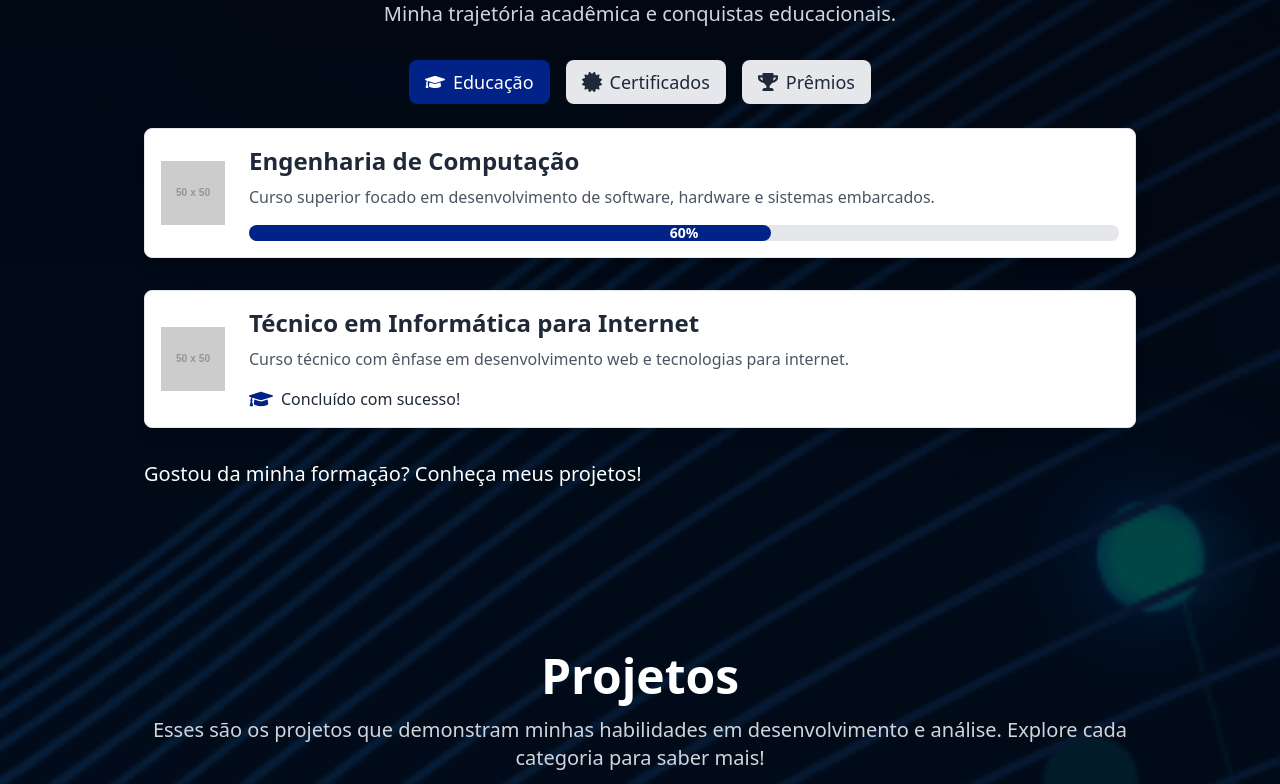
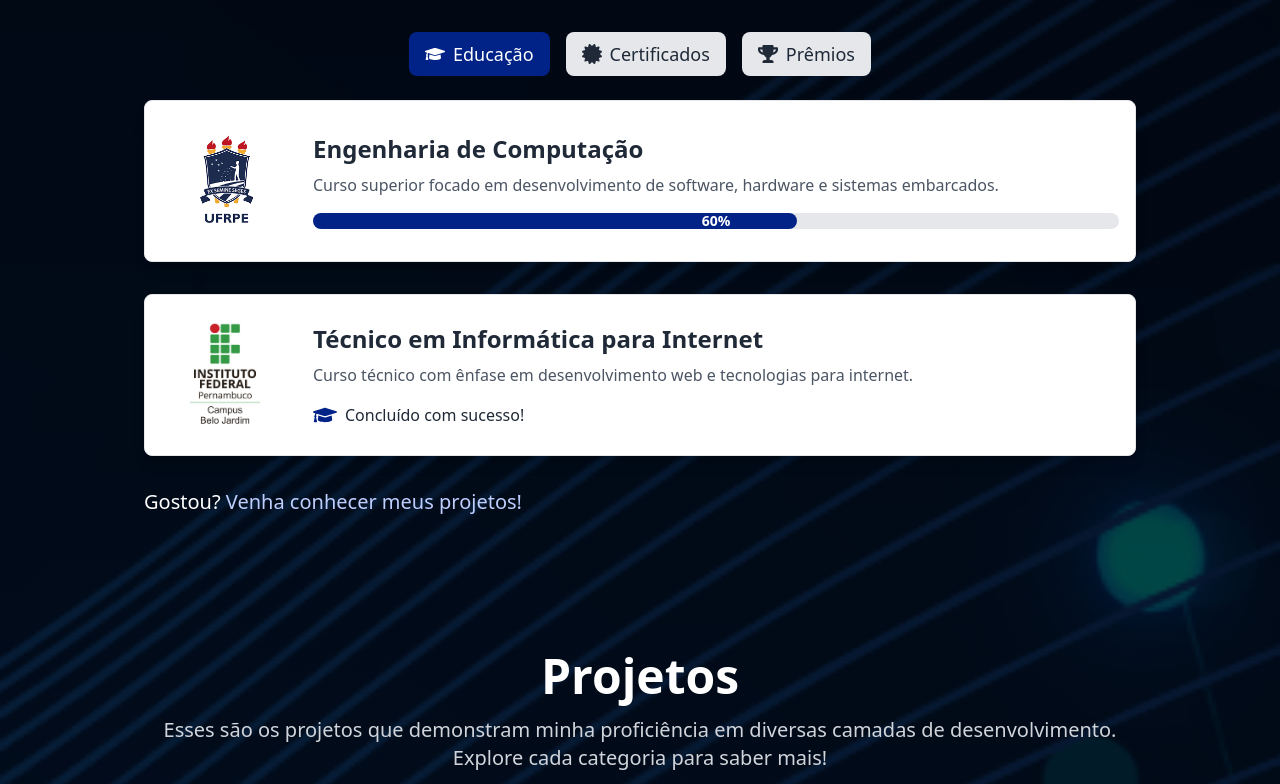
Before and after one commit to Erickjonatthan/portfolio-ejms, a React (Vite) app: page / in a window 1280 px wide. Shown: the part 2676-3460 px from the top of the page. Built offline with nearby package versions, Linux system fonts and the light colour scheme.

Commit message:
feat(Education): update education section with new logos, certificates, and awards
Updated the Education component to include new institution logos, added recent certificates, and updated awards. Also, improved the styling and animations for better user experience.

```diff
--- a/src/components/Contact.jsx
+++ b/src/components/Contact.jsx
@@ -63,7 +63,7 @@ export default function Contact() {
           >
             <FaPhone className="text-3xl text-blue-500 mx-auto mb-2" />
             <h3 className="text-lg font-semibold text-gray-800 mb-1">Telefone</h3>
-            <p className="text-sm text-gray-600">(81) 99999-9999</p>
+            <p className="text-sm text-gray-600">(81) 98997-9429</p>
           </Motion.div>
 
           <Motion.div
@@ -73,7 +73,7 @@ export default function Contact() {
           >
             <FaMapMarkerAlt className="text-3xl text-blue-500 mx-auto mb-2" />
             <h3 className="text-lg font-semibold text-gray-800 mb-1">Localização</h3>
-            <p className="text-sm text-gray-600">Recife, Pernambuco</p>
+            <p className="text-sm text-gray-600">São Bento do Una, Pernambuco</p>
           </Motion.div>
         </div>
 
--- a/src/components/Education.jsx
+++ b/src/components/Education.jsx
@@ -1,97 +1,145 @@
-import React, { useState } from 'react';
-import { motion as Motion } from 'framer-motion';
-import { FaGraduationCap, FaCertificate, FaTrophy } from 'react-icons/fa';
-import { useInView } from '../hooks/useInView';
+import React, { useState } from "react";
+import { motion as Motion } from "framer-motion";
+import { FaGraduationCap, FaCertificate, FaTrophy } from "react-icons/fa";
+import { useInView } from "../hooks/useInView";
 
 const educationData = [
   {
     title: "Engenharia de Computação",
-    institution: "Universidade XYZ",
-    logo: "https://via.placeholder.com/50",
+    institution: "UFRPE - UABJ",
+    logo: "/assets/ufrpe.png",
     progress: 60,
-    description: "Curso superior focado em desenvolvimento de software, hardware e sistemas embarcados.",
+    description:
+      "Curso superior focado em desenvolvimento de software, hardware e sistemas embarcados.",
   },
   {
     title: "Técnico em Informática para Internet",
-    institution: "IFPE",
-    logo: "https://via.placeholder.com/50",
+    institution: "IFPE - Campus Belo Jardim",
+    logo: "/assets/ifpebj.png",
     completed: true,
-    description: "Curso técnico com ênfase em desenvolvimento web e tecnologias para internet.",
+    description:
+      "Curso técnico com ênfase em desenvolvimento web e tecnologias para internet.",
   },
 ];
 
 const certificates = [
   {
-    title: "React Avançado",
-    platform: "Udemy",
-    link: "https://www.udemy.com/certificate/12345",
-    date: "Março de 2025",
+    title: "Programa Oracle Next Education F2 T5 Back-end",
+    platform: "Alura",
+    link: "https://cursos.alura.com.br/program/certificate/79ce5fa7-34da-4d5b-83e8-7b776616bb93",
+    date: "Setembro de 2023",
   },
   {
-    title: "Machine Learning",
-    platform: "Coursera",
-    link: "https://www.coursera.org/certificate/67890",
+    title:
+      "Qualidade de Água de Reservatórios da Compesa usando IA e dispositivos mobile",
+    platform: "Even3",
+    link: "https://www.even3.com.br/documentos/imprimir?i=28728037.0562535.5.8.8428374369267668&cc=6F381AEB-3A06-4CD5-8F5E-4A65117BD0AF",
+    date: "Janeiro de 2025",
+  },
+  {
+    title: "Santander Tech+ | Back-End",
+    platform: "Ada Tech",
+    link: "https://ada.tech/certificado?code=38a3418d-12f7-854a-2511-47892915f500",
+    date: "Dezembro de 2024",
+  },
+  {
+    title: "Santander Tech+ | Fundamentos Tech",
+    platform: "Ada Tech",
+    link: "https://ada.tech/certificado?code=998779ab-7f9f-8c62-2e2d-4e031c62b34e",
+    date: "Dezembro de 2024",
+  },
+  {
+    title:
+      "Estruturas de Dados e Algoritmos para o Desenvolvimento de Hardware ",
+    platform: "VIRTUS",
+    link: "https://moodle.virtus-cc.ufcg.edu.br/mod/simplecertificate/verify.php?code=671a9452-c754-40d7-97e2-20150a000104",
+    date: "Outubro de 2024",
+  },
+  {
+    title: "NLW Journey - Java",
+    platform: "Rocketseat",
+    link: "app.rocketseat.com.br/certificates/dd27ca32-3ea8-4058-a7ea-acb32be1a59b",
+    date: "Julho de 2024",
+  },
+  {
+    title: "NLW Expert trilha de Java",
+    platform: "Rocketseat",
+    link: "https://app.rocketseat.com.br/certificates/5c6b3dc8-853b-4eaa-ae77-63a78eeb15dd",
+    date: "Fevereiro de 2024",
+  },
+  {
+    title: "Formação SQL com MySQL Server da Oracle - ONE",
+    platform: "Alura",
+    link: "https://cursos.alura.com.br/degree/certificate/867d683b-c52f-418c-a974-62e6b0c8195a",
     date: "Janeiro de 2024",
   },
   {
-    title: "JavaScript Moderno",
+    title: "Formação Oracle Cloud Infrastructure - ONE",
     platform: "Alura",
-    link: "https://www.alura.com.br/certificate/12345",
-    date: "Dezembro de 2023",
+    link: "https://cursos.alura.com.br/degree/certificate/46b9b88e-4e10-4279-8c4d-18925aac8c12",
+    date: "Janeiro de 2024",
+  },
+];
+
+// Mapeamento dos meses em português para números (0-11)
+const monthMap = {
+  janeiro: 0, fevereiro: 1, março: 2, abril: 3, maio: 4, junho: 5,
+  julho: 6, agosto: 7, setembro: 8, outubro: 9, novembro: 10, dezembro: 11
+};
+
+// Função para converter a data string para objeto Date
+const parseDate = (dateString) => {
+  const parts = dateString.toLowerCase().split(' de ');
+  if (parts.length === 2) {
+    const month = monthMap[parts[0]];
+    const year = parseInt(parts[1], 10);
+    if (month !== undefined && !isNaN(year)) {
+      // Cria a data no final do mês para garantir a ordem correta dentro do mesmo mês/ano
+      return new Date(year, month + 1, 0);
+    }
+  }
+  // Retorna uma data inválida ou muito antiga se o formato for inesperado
+  return new Date(0);
+};
+
+// Ordena os certificados pela data (mais recente primeiro)
+certificates.sort((a, b) => parseDate(b.date) - parseDate(a.date));
+
+const awards = [
+  {
+    title: "Honorable Mention Pale Blue Dot: Visualization Challenge",
+    institution: "NASA - National Aeronautics and Space Administration",
+    year: 2024,
   },
   {
-    title: "Design de Interfaces",
-    platform: "Figma Academy",
-    link: "https://www.figma.com/certificate/67890",
-    date: "Novembro de 2023",
-  },
-    {
-        title: "Desenvolvimento Mobile",
-        platform: "Udacity",
-        link: "https://www.udacity.com/certificate/12345",
-        date: "Outubro de 2023",
-    },
-    {
-        title: "Banco de Dados Avançado",
-        platform: "DataCamp",
-        link: "https://www.datacamp.com/certificate/67890",
-        date: "Setembro de 2023",
+    title: "1° Lugar na competição de Programação",
+    institution: "UFRPE",
+    year: 2023,
   },
 
 ];
 
-const awards = [
-  {
-    title: "Melhor Projeto de Graduação",
-    institution: "Universidade XYZ",
-    year: 2024,
-  },
-  {
-    title: "Medalha de Ouro - Olimpíada de Programação",
-    institution: "IFPE",
-    year: 2023,
-  },
-];
-
 export default function Education() {
-  const [activeTab, setActiveTab] = useState('education');
+  const [activeTab, setActiveTab] = useState("education");
   const [ref, isInView] = useInView();
 
   // Dados estruturados para SEO (JSON-LD)
   const schemaEducation = {
     "@context": "https://schema.org",
     "@type": "EducationalOrganization",
-    "name": "Universidade XYZ, IFPE",
-    "alumni": {
+    name: "Universidade Federal Rural de Pernambuco - UFRPE, IFPE",
+    alumni: {
       "@type": "Person",
-      "name": "Erick Jonathan Macedo dos Santos",
-      "sameAs": "https://ericksantos.is-a.dev/"
-    }
+      name: "Erick Jonathan Macedo dos Santos",
+      sameAs: "https://ericksantos.is-a.dev/",
+    },
   };
 
   return (
     <>
-      <script type="application/ld+json">{JSON.stringify(schemaEducation)}</script>
+      <script type="application/ld+json">
+        {JSON.stringify(schemaEducation)}
+      </script>
       <Motion.section
         ref={ref}
         id="education"
@@ -105,39 +153,47 @@ export default function Education() {
         itemType="https://schema.org/ItemList"
       >
         <div className="w-full max-w-5xl px-4 mx-auto">
-          <h2 className="text-3xl text-white sm:text-4xl lg:text-5xl font-bold text-center mb-4" itemProp="name">Educação</h2>
-          <p className="text-gray-300 text-center text-base sm:text-xl mb-8" itemProp="description">
+          <h2
+            className="text-3xl text-white sm:text-4xl lg:text-5xl font-bold text-center mb-4"
+            itemProp="name"
+          >
+            Educação
+          </h2>
+          <p
+            className="text-gray-300 text-center text-base sm:text-xl mb-8"
+            itemProp="description"
+          >
             Minha trajetória acadêmica e conquistas educacionais.
           </p>
           <div className="flex flex-row justify-center mb-6 space-x-1 sm:space-x-4 px-1 sm:px-2">
             <button
-              onClick={() => setActiveTab('education')}
+              onClick={() => setActiveTab("education")}
               className={`px-2 py-1 sm:px-4 sm:py-2 rounded-md sm:rounded-lg font-medium capitalize text-sm sm:text-lg transition-all duration-300 flex items-center space-x-1 sm:space-x-2 ${
-                activeTab === 'education'
-                  ? 'bg-[#012286] text-white'
-                  : 'bg-gray-200 text-gray-800 hover:bg-[#071532] hover:text-white'
+                activeTab === "education"
+                  ? "bg-[#012286] text-white"
+                  : "bg-gray-200 text-gray-800 hover:bg-[#071532] hover:text-white"
               }`}
             >
               <FaGraduationCap className="text-base sm:text-xl" />
               <span>Educação</span>
             </button>
             <button
-              onClick={() => setActiveTab('certificates')}
+              onClick={() => setActiveTab("certificates")}
               className={`px-2 py-1 sm:px-4 sm:py-2 rounded-md sm:rounded-lg font-medium capitalize text-sm sm:text-lg transition-all duration-300 flex items-center space-x-1 sm:space-x-2 ${
-                activeTab === 'certificates'
-                  ? 'bg-[#012286] text-white'
-                  : 'bg-gray-200 text-gray-800 hover:bg-[#071532] hover:text-white'
+                activeTab === "certificates"
+                  ? "bg-[#012286] text-white"
+                  : "bg-gray-200 text-gray-800 hover:bg-[#071532] hover:text-white"
               }`}
             >
               <FaCertificate className="text-base sm:text-xl" />
               <span>Certificados</span>
             </button>
             <button
-              onClick={() => setActiveTab('awards')}
+              onClick={() => setActiveTab("awards")}
               className={`px-2 py-1 sm:px-4 sm:py-2 rounded-md sm:rounded-lg font-medium capitalize text-sm sm:text-lg transition-all duration-300 flex items-center space-x-1 sm:space-x-2 ${
-                activeTab === 'awards'
-                  ? 'bg-[#012286] text-white'
-                  : 'bg-gray-200 text-gray-800 hover:bg-[#071532] hover:text-white'
+                activeTab === "awards"
+                  ? "bg-[#012286] text-white"
+                  : "bg-gray-200 text-gray-800 hover:bg-[#071532] hover:text-white"
               }`}
             >
               <FaTrophy className="text-base sm:text-xl" />
@@ -145,7 +201,7 @@ export default function Education() {
             </button>
           </div>
 
-          {activeTab === 'education' && (
+          {activeTab === "education" && (
             <div className="flex flex-col space-y-8">
               {educationData.map((edu, index) => (
                 <Motion.div
@@ -158,18 +214,38 @@ export default function Education() {
                   aria-labelledby={`edu-title-${index}`}
                 >
                   <div className="flex-shrink-0 mb-4 sm:mb-0 sm:mr-6">
-                    <img src={edu.logo} alt={`Logo da instituição ${edu.institution}`} className="w-16 h-16 object-contain" itemProp="image" />
+                    <img
+                      src={edu.logo}
+                      alt={`Logo da instituição ${edu.institution}`}
+                      className="w-32 h-32 object-contain"
+                      itemProp="image"
+                    />
                   </div>
                   <div className="flex-1">
-                    <h3 id={`edu-title-${index}`} className="text-xl sm:text-2xl font-bold text-gray-800 mb-2" itemProp="name">{edu.title}</h3>
-                    <p className="text-gray-600 text-sm sm:text-base mb-4" itemProp="description">{edu.description}</p>
+                    <h3
+                      id={`edu-title-${index}`}
+                      className="text-xl sm:text-2xl font-bold text-gray-800 mb-2"
+                      itemProp="name"
+                    >
+                      {edu.title}
+                    </h3>
+                    <p
+                      className="text-gray-600 text-sm sm:text-base mb-4"
+                      itemProp="description"
+                    >
+                      {edu.description}
+                    </p>
                     {edu.progress ? (
                       <div className="relative w-full bg-gray-200 rounded-full h-4">
                         <Motion.div
                           className="bg-[#012286] h-4 rounded-full"
                           initial={{ width: 0 }}
-                          animate={isInView ? { width: `${edu.progress}%` } : { width: 0 }}
-                          transition={{ duration: 1.5, ease: 'easeInOut' }}
+                          animate={
+                            isInView
+                              ? { width: `${edu.progress}%` }
+                              : { width: 0 }
+                          }
+                          transition={{ duration: 1.5, ease: "easeInOut" }}
                         ></Motion.div>
                         <span className="absolute inset-0 flex items-center justify-center text-xs sm:text-sm font-bold text-white">
                           {edu.progress}%
@@ -178,7 +254,9 @@ export default function Education() {
                     ) : edu.completed ? (
                       <div className="flex items-center space-x-2">
                         <FaGraduationCap className="text-[#012286] text-2xl" />
-                        <span className="text-gray-800 font-medium text-sm sm:text-base">Concluído com sucesso!</span>
+                        <span className="text-gray-800 font-medium text-sm sm:text-base">
+                          Concluído com sucesso!
+                        </span>
                       </div>
                     ) : null}
                   </div>
@@ -186,7 +264,7 @@ export default function Education() {
               ))}
             </div>
           )}
-          {activeTab === 'certificates' && (
+          {activeTab === "certificates" && (
             <div className="overflow-y-auto max-h-[500px] space-y-4 px-6 pb-8">
               {certificates.map((cert, index) => (
                 <div
@@ -199,11 +277,23 @@ export default function Education() {
                   aria-labelledby={`cert-title-${index}`}
                 >
                   <div>
-                    <h4 id={`cert-title-${index}`} className="text-lg font-semibold text-gray-800" itemProp="name">{cert.title}</h4>
+                    <h4
+                      id={`cert-title-${index}`}
+                      className="text-lg font-semibold text-gray-800"
+                      itemProp="name"
+                    >
+                      {cert.title}
+                    </h4>
                     <p className="text-sm text-gray-600">{cert.platform}</p>
                   </div>
                   <div className="text-sm text-gray-500 mt-2 sm:mt-0">
-                    <a href={cert.link} target="_blank" rel="noopener noreferrer" className="text-[#012286] hover:underline" itemProp="url">
+                    <a
+                      href={cert.link}
+                      target="_blank"
+                      rel="noopener noreferrer"
+                      className="text-[#012286] hover:underline"
+                      itemProp="url"
+                    >
                       Ver Certificado
                     </a>
                     <span className="ml-4">{cert.date}</span>
@@ -212,18 +302,28 @@ export default function Education() {
               ))}
             </div>
           )}
-          {activeTab === 'awards' && (
+          {activeTab === "awards" && (
             <div className="space-y-4">
               {awards.map((award, index) => (
-                <div key={index} className="bg-white shadow-md rounded-lg p-4 border border-gray-200"
+                <div
+                  key={index}
+                  className="bg-white shadow-md rounded-lg p-4 border border-gray-200"
                   itemProp="itemListElement"
                   itemScope
                   itemType="https://schema.org/ListItem"
                   role="article"
                   aria-labelledby={`award-title-${index}`}
                 >
-                  <h4 id={`award-title-${index}`} className="text-lg font-semibold text-gray-800" itemProp="name">{award.title}</h4>
-                  <p className="text-sm text-gray-600">{award.institution} - {award.year}</p>
+                  <h4
+                    id={`award-title-${index}`}
+                    className="text-lg font-semibold text-gray-800"
+                    itemProp="name"
+                  >
+                    {award.title}
+                  </h4>
+                  <p className="text-sm text-gray-600">
+                    {award.institution} - {award.year}
+                  </p>
                 </div>
               ))}
             </div>
@@ -235,20 +335,24 @@ export default function Education() {
             transition={{ duration: 0.5, delay: 0.2 }}
           >
             <p className="text-white text-xl">
-            Gostou da minha formação?{" "}
+              Gostou?{" "}
               <span
-              className="hover:text-[#012286] cursor-pointer transition-all duration-300"
+                className="text-[#5b84ff] cursor-pointer transition-all duration-300 animate-blink-color" // Aplicando a nova animação e removendo a antiga 'animate-blink'
                 onClick={() => {
-                const projectsSection = document.getElementById('projects');
+                  const projectsSection = document.getElementById("projects");
                   if (projectsSection) {
-                  const headerHeight = document.querySelector('header')?.offsetHeight || 0;
-                  const yOffset = -headerHeight - 80; // Aumentei o offset para 80px
-                  const y = projectsSection.getBoundingClientRect().top + window.pageYOffset + yOffset;
-                  window.scrollTo({ top: y, behavior: 'smooth' });
+                    const headerHeight =
+                      document.querySelector("header")?.offsetHeight || 0;
+                    const yOffset = -headerHeight - 80;
+                    const y =
+                      projectsSection.getBoundingClientRect().top +
+                      window.pageYOffset +
+                      yOffset;
+                    window.scrollTo({ top: y, behavior: "smooth" });
                   }
                 }}
               >
-              Conheça meus projetos!
+                Venha conhecer meus projetos!
               </span>
             </p>
           </Motion.div>
--- a/src/components/Projects.jsx
+++ b/src/components/Projects.jsx
@@ -102,7 +102,7 @@ export default function Projects() {
         <div className="w-full max-w-5xl px-4 mx-auto">
           <h2 className="text-3xl text-white sm:text-4xl lg:text-5xl font-bold text-center mb-4" itemProp="name">Projetos</h2>
           <p className="text-gray-300 text-center text-base sm:text-xl mb-8" itemProp="description">
-            Esses são os projetos que demonstram minhas habilidades em desenvolvimento e análise. Explore cada categoria para saber mais!
+            Esses são os projetos que demonstram minha proficiência em diversas camadas de desenvolvimento. Explore cada categoria para saber mais!
           </p>
           <div className="flex flex-row justify-center mb-6 space-x-2 sm:space-x-4 px-2">
             {Object.keys(projectsData).map((category) => (
--- a/src/index.css
+++ b/src/index.css
@@ -15,7 +15,7 @@ body::-webkit-scrollbar-track {
 }
 
 body::-webkit-scrollbar-thumb {
-  background-color: #207BE1;
+  background-color: #004a9e;
   border-radius: 10px;
   border: 3px solid #f1f1f1;
 }
--- a/tailwind.config.js
+++ b/tailwind.config.js
@@ -11,9 +11,14 @@ export default {
           '0%': { transform: 'scaleX(0)', transformOrigin: 'left' },
           '100%': { transform: 'scaleX(1)', transformOrigin: 'left' },
         },
+        'blink-color': { // Nova animação de keyframes
+          '0%, 100%': { color: '#5b84ff' }, // Cor inicial e final
+          '50%': { color: 'white' },      // Cor no meio da animação
+        },
       },
       animation: {
         underline: 'underline 0.25s ease-out forwards',
+        'blink-color': 'blink-color 2s infinite ease-in-out', // Nova classe de animação (2s de duração, infinita)
       },
       colors: {
         neonBlue: '#00f0ff',
```
Also changed, not shown: public/assets/ifpebj.png (added), public/assets/ufrpe.png (added). Lines whose indentation alone changed are shown as unchanged.
